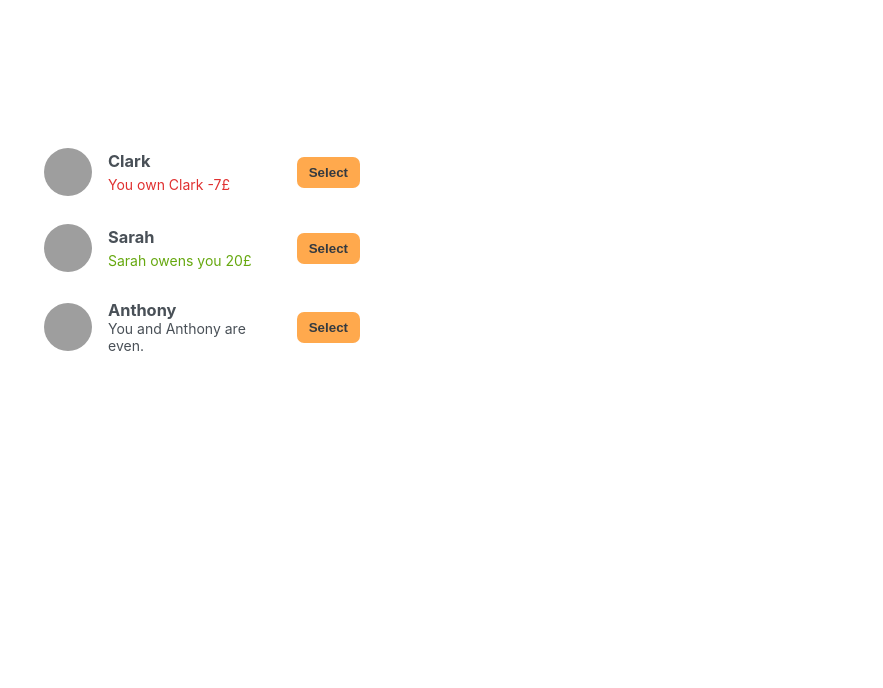
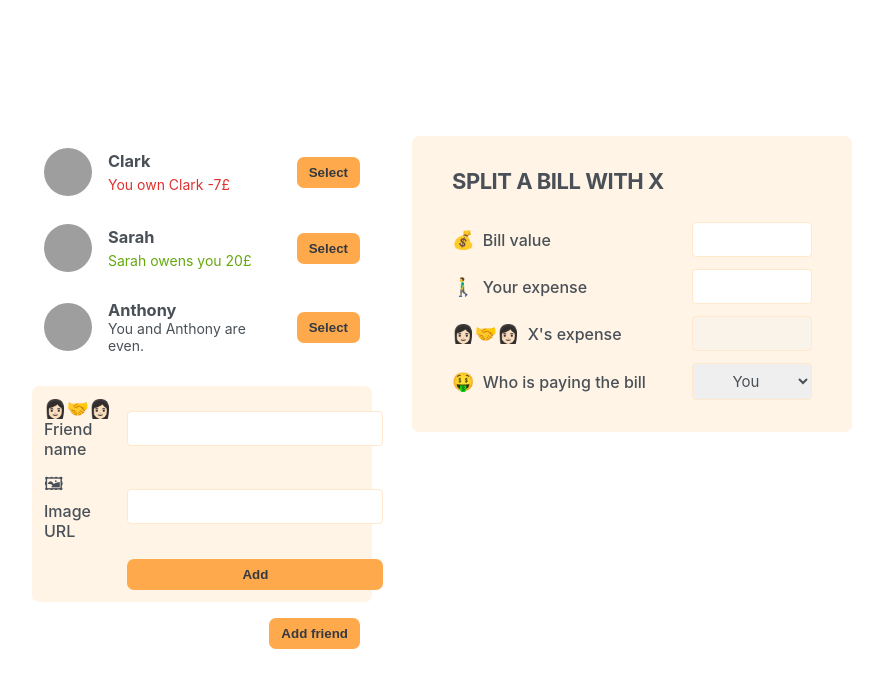
Before and after one commit to codehass/06-eat-n-split, a React (Create React App) app: page / in a window 1280 px wide. Shown: the top 688 px of the page, without its empty margins (198-1081 px from the left). Built offline with nearby package versions, Linux system fonts and the light colour scheme; grey boxes are pictures that could not be loaded.

Commit message:
Add static forms

```diff
--- a/src/App.js
+++ b/src/App.js
@@ -24,7 +24,10 @@
     <div className="app">
       <div className="sidebar">
         <FriendsList />
+        <FormAddFriend />
+        <Button>Add friend</Button>
       </div>
+      <FormSplitBill />
     </div>
   );
 }
@@ -58,7 +61,47 @@
       )}
       {friend.balance === 0 && <p>You and {friend.name} are even.</p>}
 
-      <button className="button">Select</button>
+      <Button>Select</Button>
     </li>
   );
 }
+
+function Button({ children }) {
+  return <button className="button">{children}</button>;
+}
+
+function FormAddFriend() {
+  return (
+    <form className="form-add-friend">
+      <label> 👩🏻‍🤝‍👩🏻Friend name</label>
+      <input type="text" />
+
+      <label> 🖼 Image URL</label>
+      <input type="text" />
+      <Button>Add</Button>
+    </form>
+  );
+}
+
+function FormSplitBill() {
+  return (
+    <form className="form-split-bill">
+      <h2>Split a bill with X</h2>
+
+      <label> 💰 Bill value</label>
+      <input type="text" />
+
+      <label> 🚶‍♂️ Your expense</label>
+      <input type="text" />
+
+      <label> 👩🏻‍🤝‍👩🏻 X's expense</label>
+      <input type="text" disabled />
+
+      <label> 🤑 Who is paying the bill</label>
+      <select>
+        <option value="user">You</option>
+        <option value="friend">X</option>
+      </select>
+    </form>
+  );
+}
```
